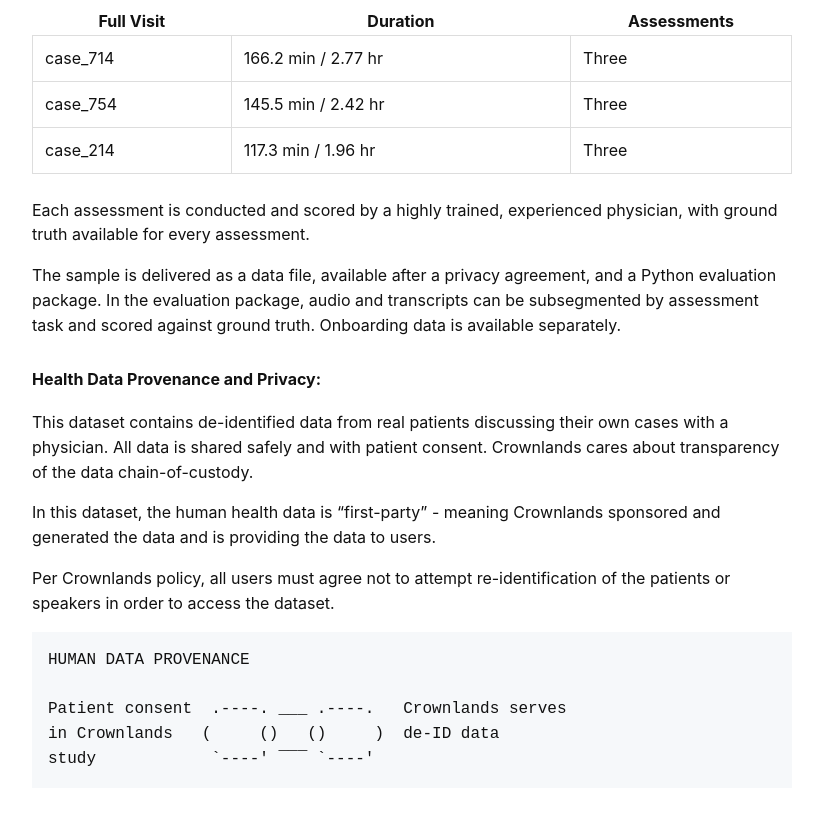
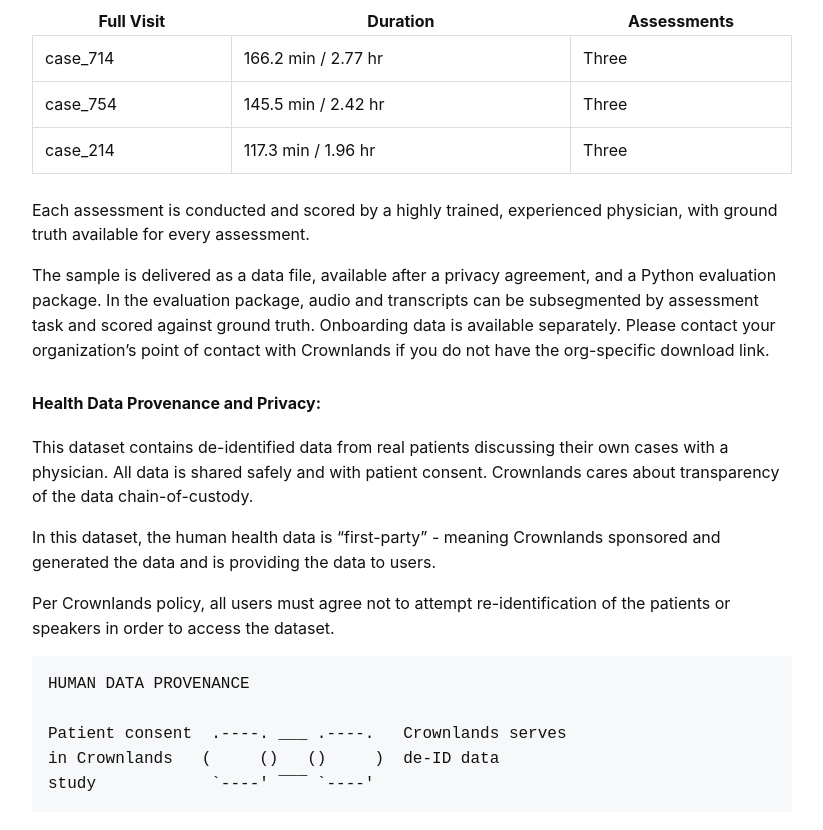
Before and after one commit to axiomsci/crownlands.github.io, a Jekyll site: the page built from docs/clinical-assessment-preview/index.md, in a window 1280 px wide and 900 px high, scrolled down 1352 px. Shown: the top 830 px of the window, without its empty margins (228-1051 px from the left). Built offline with Jekyll 4.4.1, drawn with Linux system fonts in a browser that asks for light colours; our own code applies the rules of GitHub Pages for plain Markdown files.

Commit message:
Use browser title for bare layout

```diff
--- a/_layouts/bare.html
+++ b/_layouts/bare.html
@@ -3,8 +3,9 @@
   <head>
     <meta charset="utf-8">
     <meta name="viewport" content="width=device-width, initial-scale=1">
-    {% if page.title %}
-    <title>{{ page.title | escape }}</title>
+    {% assign document_title = page.browser_title | default: page.title %}
+    {% if document_title %}
+    <title>{{ document_title | escape }}</title>
     {% endif %}
     <style>
       body {
--- a/docs/clinical-assessment-preview/index.md
+++ b/docs/clinical-assessment-preview/index.md
@@ -1,6 +1,6 @@
 ---
 layout: bare
-title: Crownlands - Clinical Assessment and Outcomes Voice Data (Preview)
+browser_title: Crownlands - Clinical Assessment and Outcomes Voice Data (Preview)
 permalink: /docs/clinical-assessment-preview/
 ---
 
@@ -71,7 +71,7 @@ Sample cases:
 
 Each assessment is conducted and scored by a highly trained, experienced physician, with ground truth available for every assessment.
 
-The sample is delivered as a data file, available after a privacy agreement, and a Python evaluation package. In the evaluation package, audio and transcripts can be subsegmented by assessment task and scored against ground truth. Onboarding data is available separately.
+The sample is delivered as a data file, available after a privacy agreement, and a Python evaluation package. In the evaluation package, audio and transcripts can be subsegmented by assessment task and scored against ground truth. Onboarding data is available separately. Please contact your organization's point of contact with Crownlands if you do not have the org-specific download link.
 
 
 #### Health Data Provenance and Privacy:
```
